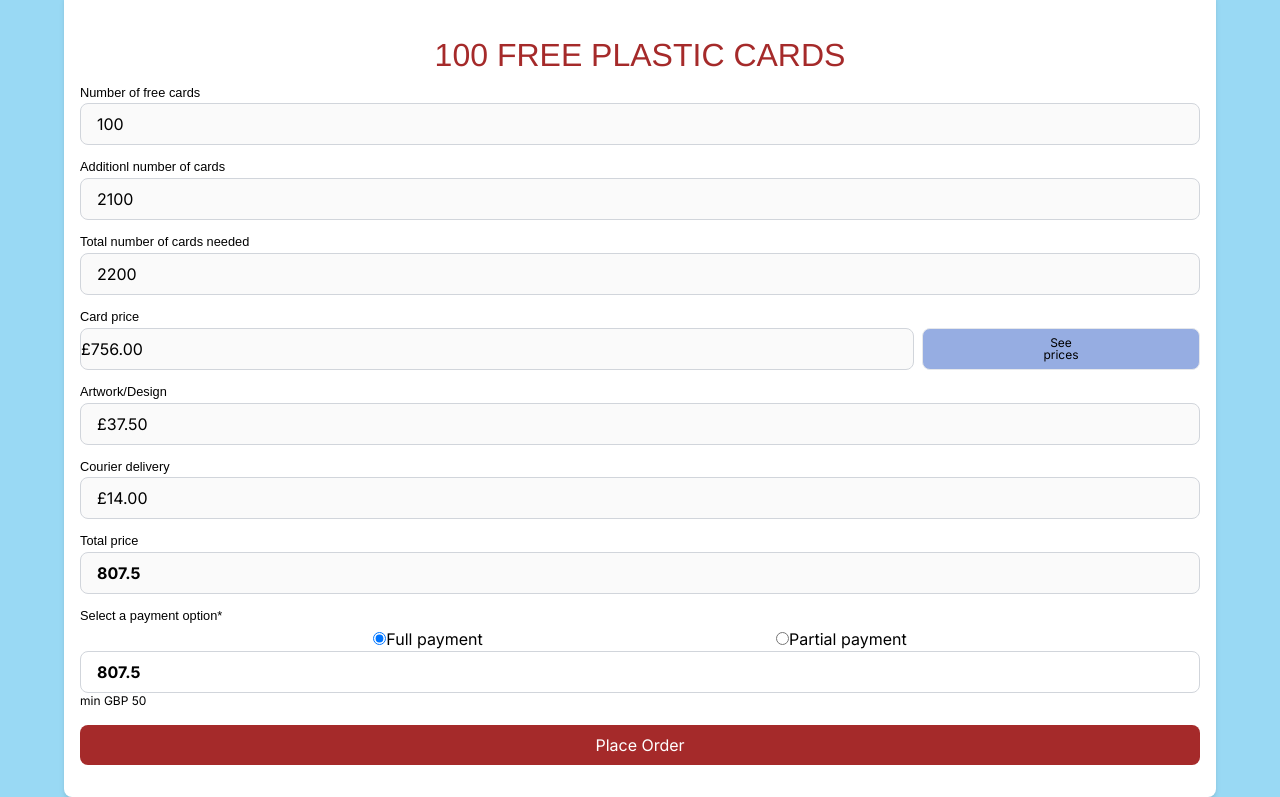
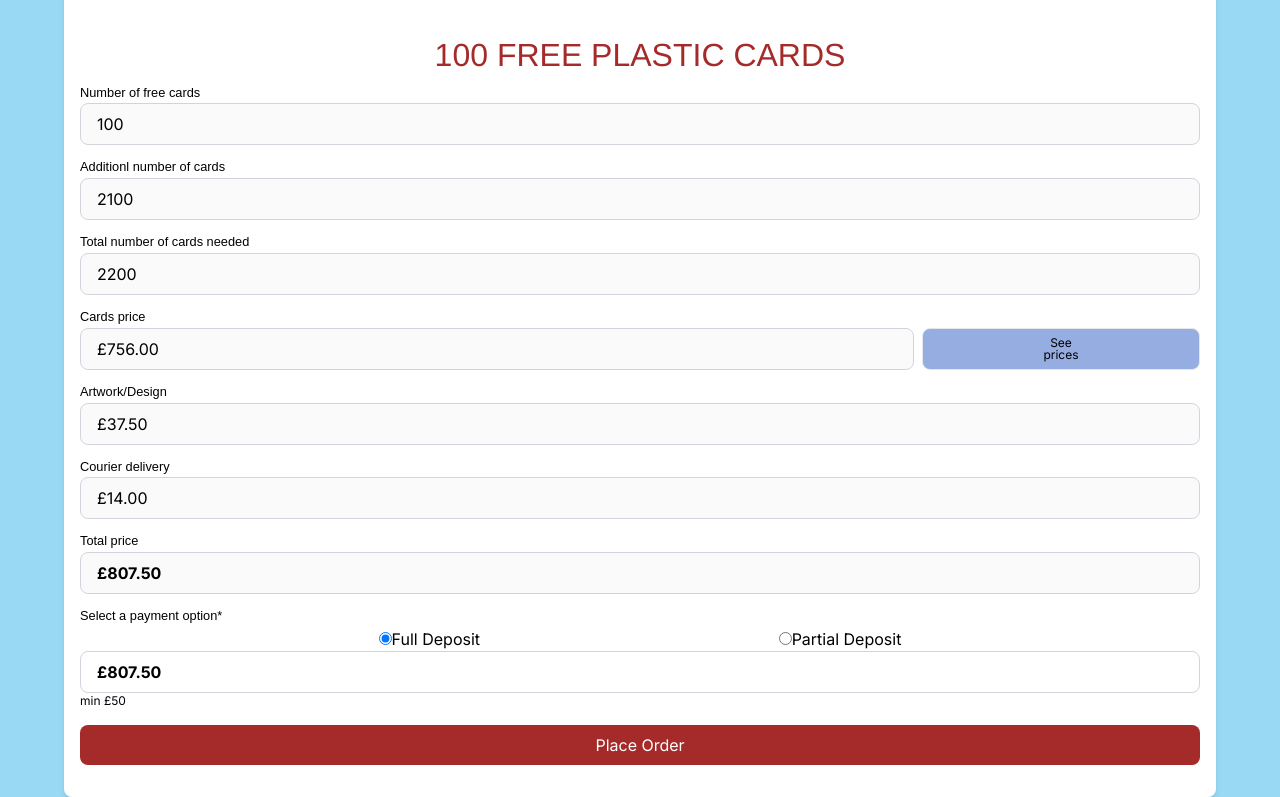
Before and after one commit to nacermanuel/proactiv-marketing, a Next.js app: page /funnel/cards in a window 1280 px wide. Shown: the part 403-1200 px from the top of the page. Built offline with nearby package versions, Linux system fonts and the light colour scheme.

Commit message:
styles form cards 4

```diff
--- a/app/components/CardsForm.jsx
+++ b/app/components/CardsForm.jsx
@@ -1,6 +1,7 @@
 'use client'
 import { useState } from "react"
 import Modal from 'react-modal';
+import PriceCards from "./PriceCards";
 
 const CardsForm = () => {
     const [freeCards, setFreeCards] = useState(100)
@@ -66,7 +67,7 @@ const CardsForm = () => {
 
 
           <label for="Card price (GBP)" className="fontForm mb-1">
-            Card price
+            Cards price
           </label>
         <div className="flex justify-between gap-2 items-center mb-4 ">
           <input
@@ -74,7 +75,7 @@ const CardsForm = () => {
             value={ `£${(price * aditionalCards).toFixed(2).replace(',', '.')}`}
             type="text"
             placeholder="Please input number"
-            className="w-[75%] py-2 rounded-lg border border-gray-300 focus:outline-none focus:ring-2 focus:ring-blue-500 focus:border-blue-500"
+            className="w-[75%] py-2 pl-4 rounded-lg border border-gray-300 focus:outline-none focus:ring-2 focus:ring-blue-500 focus:border-blue-500"
           />
           <button
             id="cardPrices"
@@ -88,11 +89,29 @@ const CardsForm = () => {
             isOpen={isModalOpen}
             onRequestClose={closeModal}
             contentLabel="Card Prices Modal"
+            style={{
+              overlay:{
+                backgroundColor: "#96ade283",
+              },
+              content:{
+                backgroundColor: '#72cbf1',
+                height: '600px',
+                margin: 'auto',
+                borderRadius: '8px',
+                border: '1px solid #ccc',
+                boxShadow: '0 2px 6px rgba(0, 0, 0, 0.3)',
+                display: 'flex',
+                flexDirection: 'column',
+                alignItems: 'center',
+                justifyContent: 'center',
+              }
+            }}
           >
             {/* Place your modal content here */}
             <p className="absolute top-0 right-1" onClick={closeModal}>X</p>
-            <div>
-              varios contenidos
+            <div className="flex flex-col justify-center items-center w-[98%] h-[98%] bg-white rounded-lg shadow-md relative">
+              <p className="fontAlternative">Cards price</p>
+              <PriceCards/>
             </div>
           </Modal>
 
@@ -129,8 +148,8 @@ const CardsForm = () => {
         </label>
         <input
           disabled
-          value={(price * aditionalCards) + 37.5 + 14}
-          type="number"
+          value={`£${((price * aditionalCards) + 37.5 + 14).toFixed(2).replace(',', '.')}`}
+          type="text"
           placeholder="Please input number"
           className="font-bold px-4 py-2 mb-4 rounded-lg border border-gray-300 focus:outline-none focus:ring-2 focus:ring-blue-500 focus:border-blue-500"
         />
@@ -139,16 +158,16 @@ const CardsForm = () => {
           Select a payment option*
         </label>
         <div className="flex justify-evenly">
-            <label><input type="radio" name="payment" checked required onChange={()=>setSelectedOption(true)}  />Full payment</label>
-            <label><input type="radio" name="payment"  onChange={()=>setSelectedOption(false)} />Partial payment</label>
+            <label><input type="radio" name="payment" checked required onChange={()=>setSelectedOption(true)}  />Full Deposit</label>
+            <label><input type="radio" name="payment"  onChange={()=>setSelectedOption(false)} />Partial Deposit</label>
         </div>
         <input
-          value={(price * aditionalCards) + 37.5 + 14}
-          type="number"
+          value={`£${((price * aditionalCards) + 37.5 + 14).toFixed(2).replace(',', '.')}`}
+          type="text"
           placeholder="Please input number"
           className="font-bold px-4 py-2 rounded-lg border border-gray-300 focus:outline-none focus:ring-2 focus:ring-blue-500 focus:border-blue-500"
         />
-        <p className="mb-4 text-xs">min GBP 50</p>
+        <p className="mb-4 text-xs">min £50</p>
         <button
           type="submit"
           className="px-4 py-2 buttonsMain"
--- a/app/components/PriceCards.jsx
+++ b/app/components/PriceCards.jsx
@@ -4,7 +4,46 @@ const PriceCards = () => {
   return (
     <div>
 
-      <table className="fontGeneral table-auto mx-auto">
+
+        <table className="table-auto mx-auto border-collapse border border-gray-300">
+        <thead>
+            <tr className="border-t">
+            <th className="py-2 px-4 bg-[#8c9ba1b9]">Quantities</th>
+            <th className="py-2 px-4 bg-[#8c9ba1b9]">Price</th>
+            </tr>
+        </thead>
+        <tbody>
+            <tr className="border-b bg-[#72cbf1]">
+            <td className="py-2 px-4">100 to 499</td>
+            <td className="py-2 px-4">&pound;53</td>
+            </tr>
+            <tr className="border-b bg-[#b4e6fcc4]">
+            <td className="py-2 px-4">500 to 999</td>
+            <td className="py-2 px-4">&pound;45</td>
+            </tr>
+            <tr className="border-b bg-[#72cbf1]">
+            <td className="py-2 px-4">1000 to 2499</td>
+            <td className="py-2 px-4">&pound;40</td>
+            </tr>
+            <tr className="border-b bg-[#b4e6fcc4]">
+            <td className="py-2 px-4">2500 to 4999</td>
+            <td className="py-2 px-4">&pound;36</td>
+            </tr>
+            <tr className="border-b bg-[#72cbf1]">
+            <td className="py-2 px-4">5000 to 9999</td>
+            <td className="py-2 px-4">&pound;32</td>
+            </tr>
+            <tr className="border-b bg-[#b4e6fcc4]">
+            <td className="py-2 px-4">10000+</td>
+            <td className="py-2 px-4">&pound;30</td>
+            </tr>
+        </tbody>
+        </table>
+
+
+
+
+      {/* <table className="fontGeneral table-auto mx-auto">
         <thead>
           <tr className="border-t">
             <th className="py-1 px-2">Quantities</th>
@@ -22,7 +61,7 @@ const PriceCards = () => {
             <td className="py-1 px-2">&pound;45 </td>
           </tr>
 
-          <tr className="border-b bg-neutral-200">
+          <tr className="border-b bg-neutral-">
             <td className="py-1 px-2">1000 to 2499</td>
             <td className="py-1 px-2">&pound;40 </td>
           </tr>
@@ -43,7 +82,7 @@ const PriceCards = () => {
           </tr>
 
         </tbody>
-      </table>
+      </table> */}
 
     </div>
   )
```
